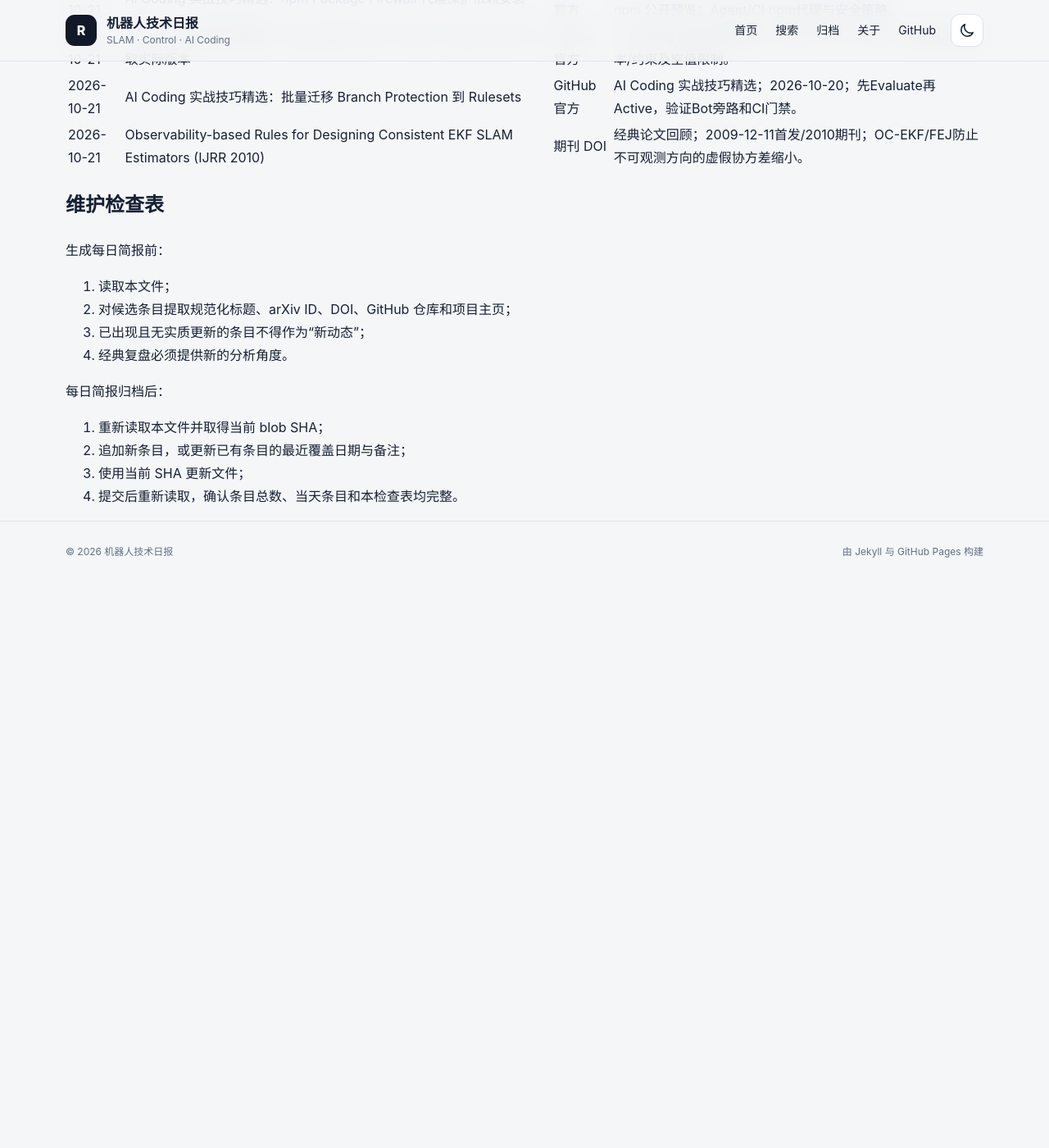
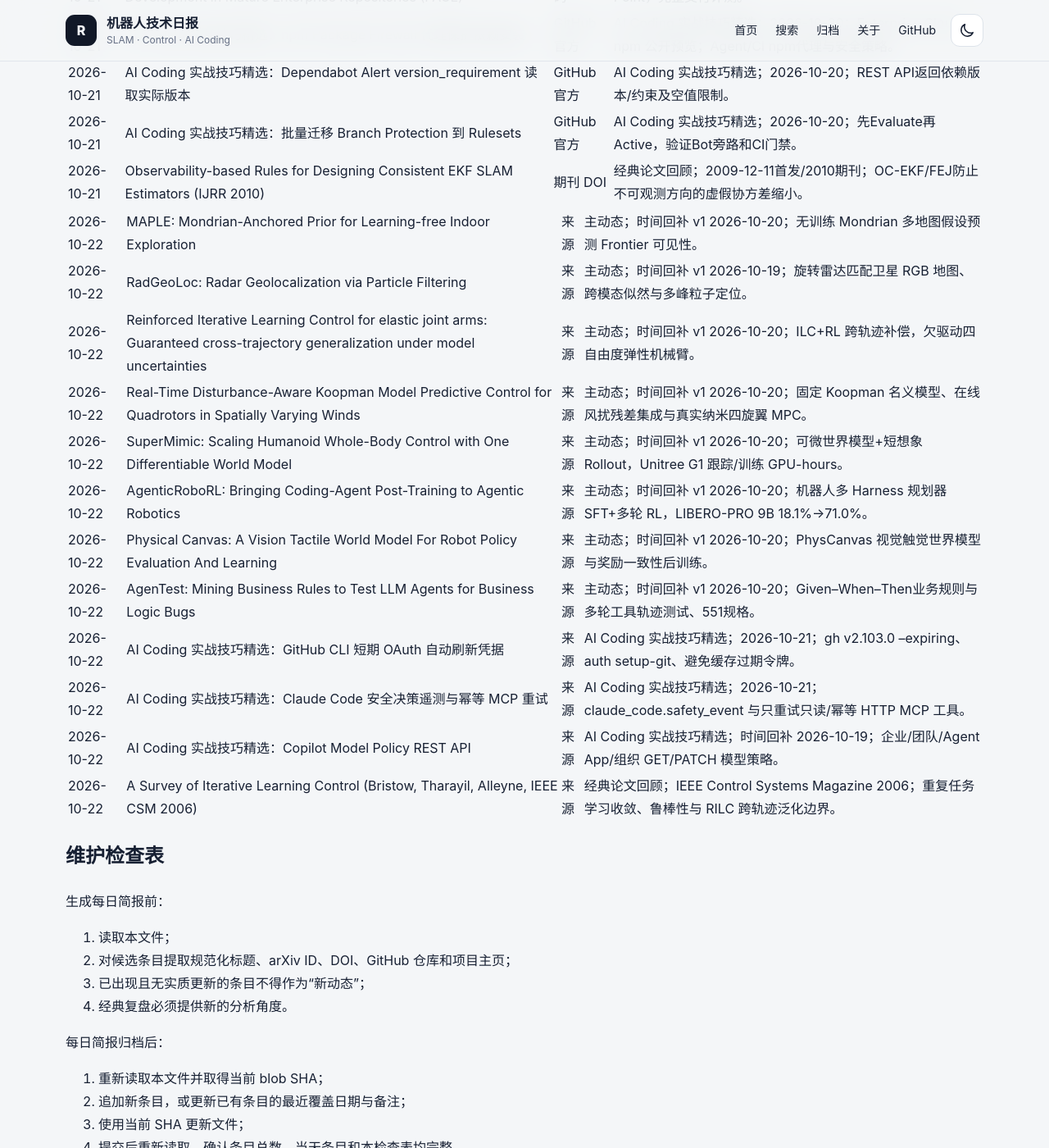
Before and after one commit to helywin/daily, a Jekyll site: the page built from robotics-brief-covered-items.md, in a window 1280 px wide and 1400 px high, scrolled down 72303 px. Shown: the whole window at 82% size. Built offline with Jekyll 4.4.1, drawn with Linux system fonts in a browser that asks for light colours; our own code applies the rules of GitHub Pages for plain Markdown files; before the commit the page ends 73011 px from its top, so only the background shows below that; some of the changed text lies outside the part shown.

Commit message:
docs: update robotics brief coverage index for 2026-10-22

```diff
--- a/robotics-brief-covered-items.md
+++ b/robotics-brief-covered-items.md
@@ -1,6 +1,6 @@
 # 机器人技术简报已覆盖条目索引
 
-> 最后更新：2026-10-21（Asia/Shanghai）
+> 最后更新：2026-10-22（Asia/Shanghai）
 >
 > 用途：每日简报选题前强制查重。本文件保留全部历史条目的最近覆盖日期、规范标题、至少一个可直接访问的原始来源和必要备注。
 >
@@ -160,6 +160,8 @@
 > 2026-10-20 新增 8 条主动态、3 条 AI Coding 实战技巧精选与 1 条经典论文回顾，共 1053 条。
 >
 > 2026-10-21 新增 8 条主动态、3 条 AI Coding 实战技巧精选与 1 条经典论文回顾，共 1065 条。
+>
+> 2026-10-22 新增 8 条主动态、3 条 AI Coding 实战技巧精选与 1 条经典论文回顾，共 1077 条。
 >
 ## 已核验条目
 
@@ -1309,6 +1311,19 @@
 | 2026-10-21 | AI Coding 实战技巧精选：批量迁移 Branch Protection 到 Rulesets | [GitHub 官方](https://github.blog/changelog/2026-10-20-bulk-migrate-branch-protections-to-rulesets-for-a-repository/) | AI Coding 实战技巧精选；2026-10-20；先Evaluate再Active，验证Bot旁路和CI门禁。 |
 | 2026-10-21 | Observability-based Rules for Designing Consistent EKF SLAM Estimators (IJRR 2010) | [期刊 DOI](https://doi.org/10.1177/0278364909353640) | 经典论文回顾；2009-12-11首发/2010期刊；OC-EKF/FEJ防止不可观测方向的虚假协方差缩小。 |
 
+| 2026-10-22 | MAPLE: Mondrian-Anchored Prior for Learning-free Indoor Exploration | [来源](https://arxiv.org/abs/2610.28566) | 主动态；时间回补 v1 2026-10-20；无训练 Mondrian 多地图假设预测 Frontier 可见性。 |
+| 2026-10-22 | RadGeoLoc: Radar Geolocalization via Particle Filtering | [来源](https://arxiv.org/abs/2610.27310) | 主动态；时间回补 v1 2026-10-19；旋转雷达匹配卫星 RGB 地图、跨模态似然与多峰粒子定位。 |
+| 2026-10-22 | Reinforced Iterative Learning Control for elastic joint arms: Guaranteed cross-trajectory generalization under model uncertainties | [来源](https://arxiv.org/abs/2610.28329) | 主动态；时间回补 v1 2026-10-20；ILC+RL 跨轨迹补偿，欠驱动四自由度弹性机械臂。 |
+| 2026-10-22 | Real-Time Disturbance-Aware Koopman Model Predictive Control for Quadrotors in Spatially Varying Winds | [来源](https://arxiv.org/abs/2610.27414) | 主动态；时间回补 v1 2026-10-20；固定 Koopman 名义模型、在线风扰残差集成与真实纳米四旋翼 MPC。 |
+| 2026-10-22 | SuperMimic: Scaling Humanoid Whole-Body Control with One Differentiable World Model | [来源](https://arxiv.org/abs/2610.28480) | 主动态；时间回补 v1 2026-10-20；可微世界模型+短想象 Rollout，Unitree G1 跟踪/训练 GPU-hours。 |
+| 2026-10-22 | AgenticRoboRL: Bringing Coding-Agent Post-Training to Agentic Robotics | [来源](https://arxiv.org/abs/2610.28589) | 主动态；时间回补 v1 2026-10-20；机器人多 Harness 规划器 SFT+多轮 RL，LIBERO-PRO 9B 18.1%→71.0%。 |
+| 2026-10-22 | Physical Canvas: A Vision Tactile World Model For Robot Policy Evaluation And Learning | [来源](https://arxiv.org/abs/2610.28613) | 主动态；时间回补 v1 2026-10-20；PhysCanvas 视觉触觉世界模型与奖励一致性后训练。 |
+| 2026-10-22 | AgenTest: Mining Business Rules to Test LLM Agents for Business Logic Bugs | [来源](https://arxiv.org/abs/2610.28116) | 主动态；时间回补 v1 2026-10-20；Given–When–Then业务规则与多轮工具轨迹测试、551规格。 |
+| 2026-10-22 | AI Coding 实战技巧精选：GitHub CLI 短期 OAuth 自动刷新凭据 | [来源](https://github.blog/changelog/2026-10-21-github-cli-opt-in-to-expiring-auto-refreshing-oauth-tokens/) | AI Coding 实战技巧精选；2026-10-21；gh v2.103.0 --expiring、auth setup-git、避免缓存过期令牌。 |
+| 2026-10-22 | AI Coding 实战技巧精选：Claude Code 安全决策遥测与幂等 MCP 重试 | [来源](https://github.com/anthropics/claude-code/releases/tag/v2.1.307) | AI Coding 实战技巧精选；2026-10-21；claude_code.safety_event 与只重试只读/幂等 HTTP MCP 工具。 |
+| 2026-10-22 | AI Coding 实战技巧精选：Copilot Model Policy REST API | [来源](https://github.blog/changelog/2026-10-19-copilot-model-policy-api-for-enterprise-orgs-and-teams/) | AI Coding 实战技巧精选；时间回补 2026-10-19；企业/团队/Agent App/组织 GET/PATCH 模型策略。 |
+| 2026-10-22 | A Survey of Iterative Learning Control (Bristow, Tharayil, Alleyne, IEEE CSM 2006) | [来源](https://doi.org/10.1109/MCS.2006.1636313) | 经典论文回顾；IEEE Control Systems Magazine 2006；重复任务学习收敛、鲁棒性与 RILC 跨轨迹泛化边界。 |
+
 ## 维护检查表
 
 生成每日简报前：
```
